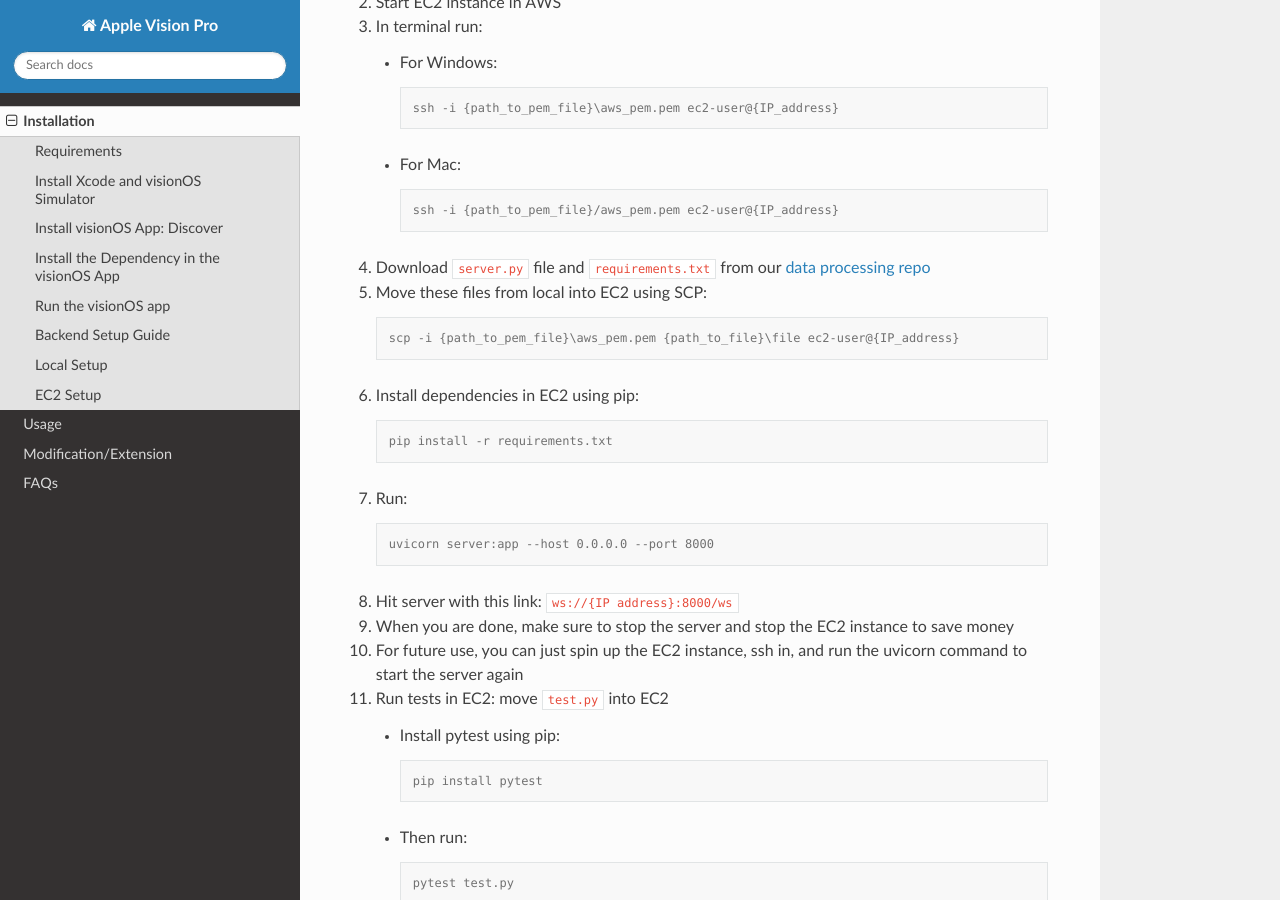
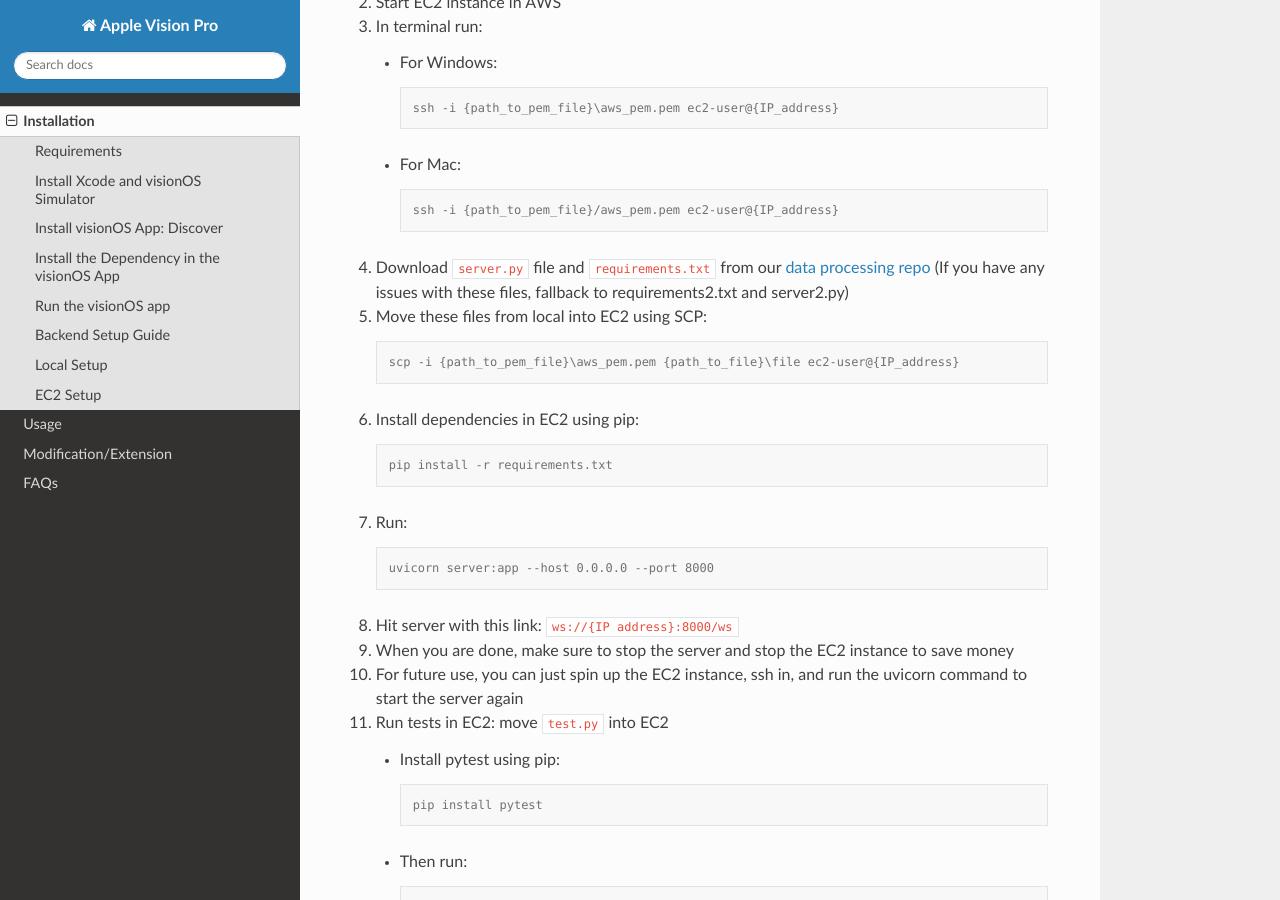
Before and after one commit to Apple-Vision-Pro-UA-CS495/apple-vision-pro-tutorial, a Sphinx documentation site: the page built from docs/source/installation.rst, in a window 1280 px wide and 900 px high, scrolled down 5448 px. Built offline with Sphinx 7.4.7 and the Read the Docs theme 3.1.0, drawn with Linux system fonts in a browser that asks for light colours.

Commit message:
updated installation

```diff
--- a/docs/source/installation.rst
+++ b/docs/source/installation.rst
@@ -145,7 +145,7 @@
         ssh -i {path_to_pem_file}/aws_pem.pem ec2-user@{IP_address}
 
 #. Download ``server.py`` file and ``requirements.txt`` from our
-   `data processing repo <https://github.com/Apple-Vision-Pro-UA-CS495/data-processing-main/>`_
+   `data processing repo <https://github.com/Apple-Vision-Pro-UA-CS495/data-processing-main/>`_ (If you have any issues with these files, fallback to requirements2.txt and server2.py)
 
 #. Move these files from local into EC2 using SCP:
 
```
